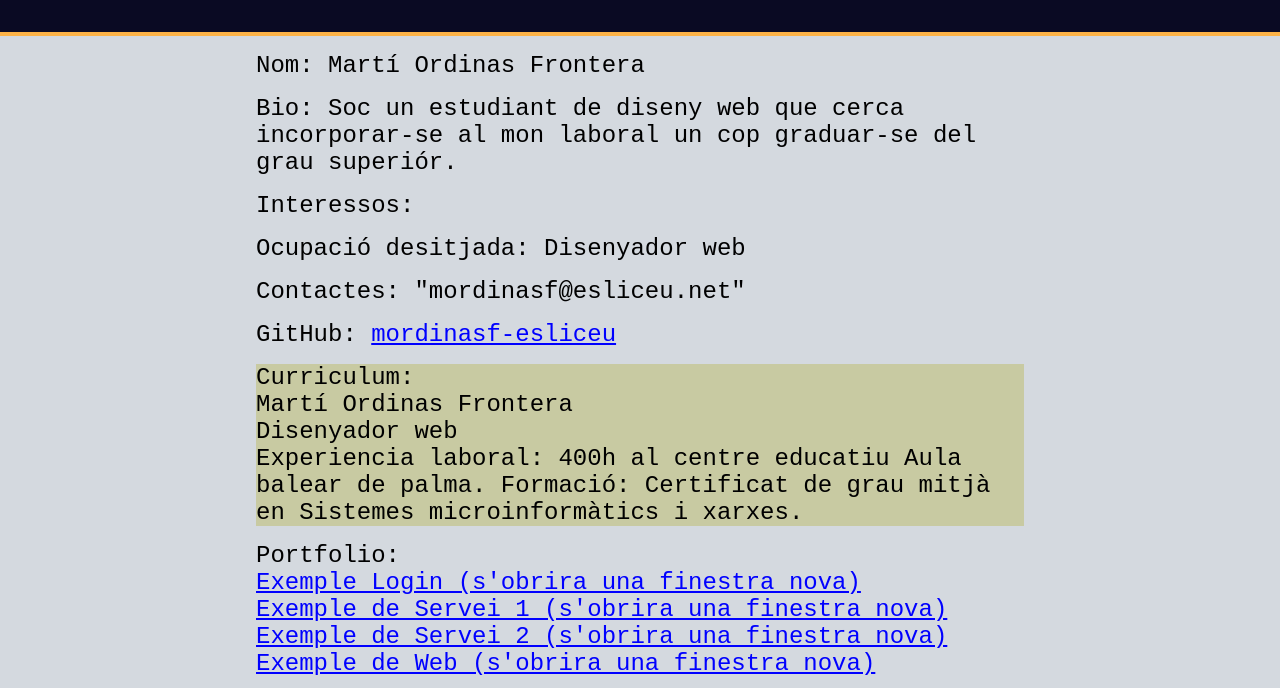
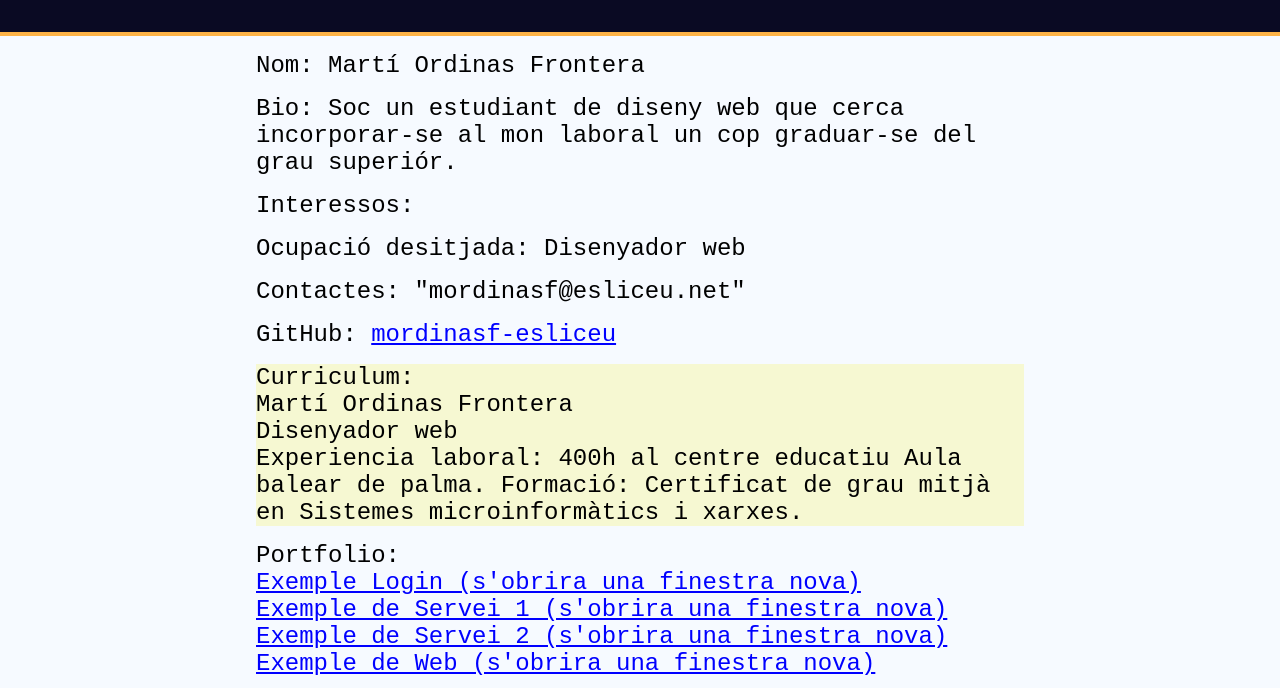
Before and after one commit to mordinasf-esliceu/webAccessible, a website built with Vite: page index.html in a window 1280 px wide. Shown: the part 112-800 px from the top of the page. Built offline with nearby package versions, Linux system fonts and the light colour scheme.

Commit message:
contrast 2

```diff
--- a/src/style.css
+++ b/src/style.css
@@ -26,7 +26,7 @@ a:focus{
 }
 
 .gallery .CV {
-  background-color: #c8caa2;
+  background-color: #f6f8d2;
   margin-left: 20vw;
   margin-right: 20vw;
   text-align: left;
@@ -42,7 +42,7 @@ a:focus{
 body {
   margin: 0;
   font-family: sans-serif;
-  background-color: #d4d9df;
+  background-color: #f6faff;
 }
 
 .header {
```
